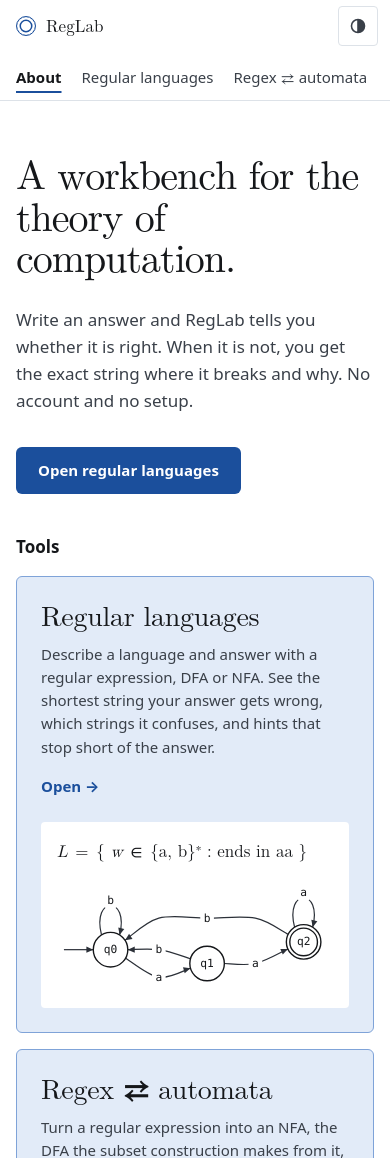
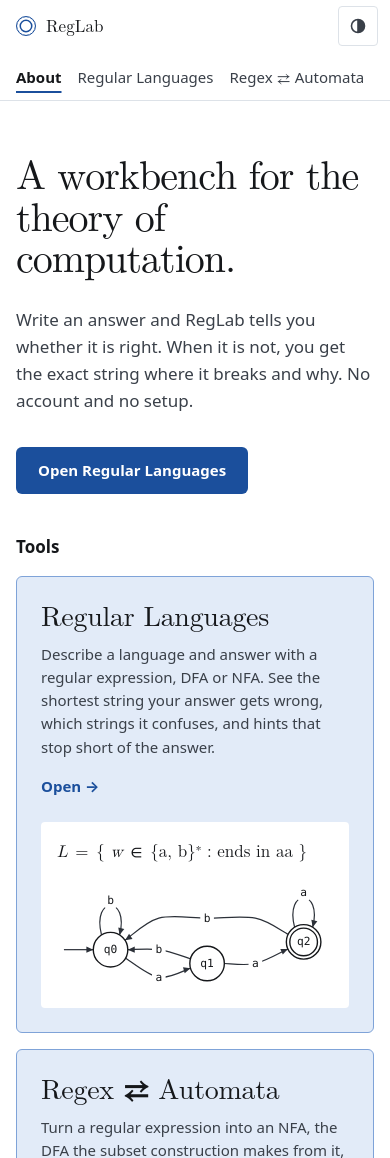
Before and after one commit to AlirezaPrz/RegLab, a React (Vite) app: page / in a window 390 px wide. Shown: the top 1158 px of the page. Built offline with nearby package versions, Linux system fonts and the light colour scheme; a web font is replaced by a local one.

Commit message:
style: title-case the page and converter direction names
Regular Languages, Regex ⇄ Automata, Regex → Automata and Automaton → Regex, in the header, the tool tiles, the converter switch and the readme. The phone header's links get slightly less padding so the longer names fit.

```diff
--- a/src/App.tsx
+++ b/src/App.tsx
@@ -12,8 +12,8 @@ import { Icon } from "./ui/Icon.tsx";
  */
 const VIEWS: { id: string; nav: string; title: string; Component: ComponentType; ownHeading?: boolean; aliases?: string[] }[] = [
   { id: "", nav: "About", title: "A workbench for the theory of computation", Component: HomeView, ownHeading: true },
-  { id: "regular", nav: "Regular languages", title: "Regular languages: check an answer", Component: CheckView, aliases: ["check"] },
-  { id: "convert", nav: "Regex ⇄ automata", title: "Regex ⇄ automata: convert between regular expressions and automata", Component: ConvertView },
+  { id: "regular", nav: "Regular Languages", title: "Regular Languages: check an answer", Component: CheckView, aliases: ["check"] },
+  { id: "convert", nav: "Regex ⇄ Automata", title: "Regex ⇄ Automata: convert between regular expressions and automata", Component: ConvertView },
 ];
 
 const hrefOf = (id: string) => (id ? `#/${id}` : "#/");
--- a/src/features/convert/ConvertView.tsx
+++ b/src/features/convert/ConvertView.tsx
@@ -28,7 +28,7 @@ export function ConvertView() {
     <div className="lang-head">
       <h2 id={headingId} className="h-section">Convert</h2>
       <Segmented labelledBy={headingId} value={dir} onChange={setDir}
-        options={[{ value: "to-automata", label: "Regex → automata" }, { value: "to-regex", label: "Automaton → regex" }]} />
+        options={[{ value: "to-automata", label: "Regex → Automata" }, { value: "to-regex", label: "Automaton → Regex" }]} />
     </div>
   );
 
--- a/src/features/home/HomeView.tsx
+++ b/src/features/home/HomeView.tsx
@@ -44,17 +44,17 @@ export function HomeView() {
           Write an answer and RegLab tells you whether it is right. When it is not, you get the exact string where it breaks
           and why. No account and no setup.
         </p>
-        <a className="home-cta" href="#/regular">Open regular languages</a>
+        <a className="home-cta" href="#/regular">Open Regular Languages</a>
       </section>
 
       <section className="home-tools" aria-labelledby="tools-h">
         <h2 id="tools-h" className="home-h2">Tools</h2>
         <ul className="tools">
-          <ToolTile name="Regular languages" href="#/regular"
+          <ToolTile name="Regular Languages" href="#/regular"
             what="Describe a language and answer with a regular expression, DFA or NFA. See the shortest string your answer gets wrong, which strings it confuses, and hints that stop short of the answer."
             formula={<Definition alphabet={["a", "b"]} text="ends in aa" />}
             model={dfa} title="Example: the smallest DFA for strings ending in aa" />
-          <ToolTile name="Regex ⇄ automata" href="#/convert"
+          <ToolTile name="Regex ⇄ Automata" href="#/convert"
             what="Turn a regular expression into an NFA, the DFA the subset construction makes from it, and the smallest DFA. Or turn a DFA or NFA into a regular expression."
             formula={<span className="math"><i>R</i> <span className="m-op">=</span> <TypesetRegex text="(a+b)*ab" /></span>}
             model={nfa} title="Example: an NFA for (a+b)*ab" />
@@ -76,7 +76,7 @@ export function HomeView() {
           </div>
           <p className="result-note">
             Both tools are built on it. The regular-languages tool turns every answer into a DFA, so any two answers can be
-            compared exactly. <a href="#/convert">Regex ⇄ automata</a> runs the constructions from its proof: regex to NFA, NFA to DFA,
+            compared exactly. <a href="#/convert">Regex ⇄ Automata</a> runs the constructions from its proof: regex to NFA, NFA to DFA,
             and back to a regex.
           </p>
         </div>
--- a/src/styles/app.css
+++ b/src/styles/app.css
@@ -293,8 +293,8 @@ a.btn-quiet { text-decoration: none; display: inline-block; }
   /* two rows: the name and theme on top, the pages below (scrolling sideways only on the narrowest phones) */
   .topbar-inner { flex-wrap: wrap; row-gap: 0; padding: 6px 12px 2px 16px; gap: var(--space-3); }
   .theme-toggle { order: 2; }
-  .topnav { order: 3; flex: 1 0 100%; margin-left: calc(-1 * var(--space-2)); overflow-x: auto; scrollbar-width: none; }
-  .topnav a { padding: 0 var(--space-2); }
+  .topnav { order: 3; flex: 1 0 100%; margin-left: -6px; overflow-x: auto; scrollbar-width: none; }
+  .topnav a { padding: 0 6px; }
   .wordmark { font-size: var(--step-1); }
   .row .field, .row .field-narrow { flex: 1 1 100%; }
   .row .field-narrow input { max-width: 160px; }
```
Also changed, not shown: 1 other file (tests, documents, lock files or other folders).
